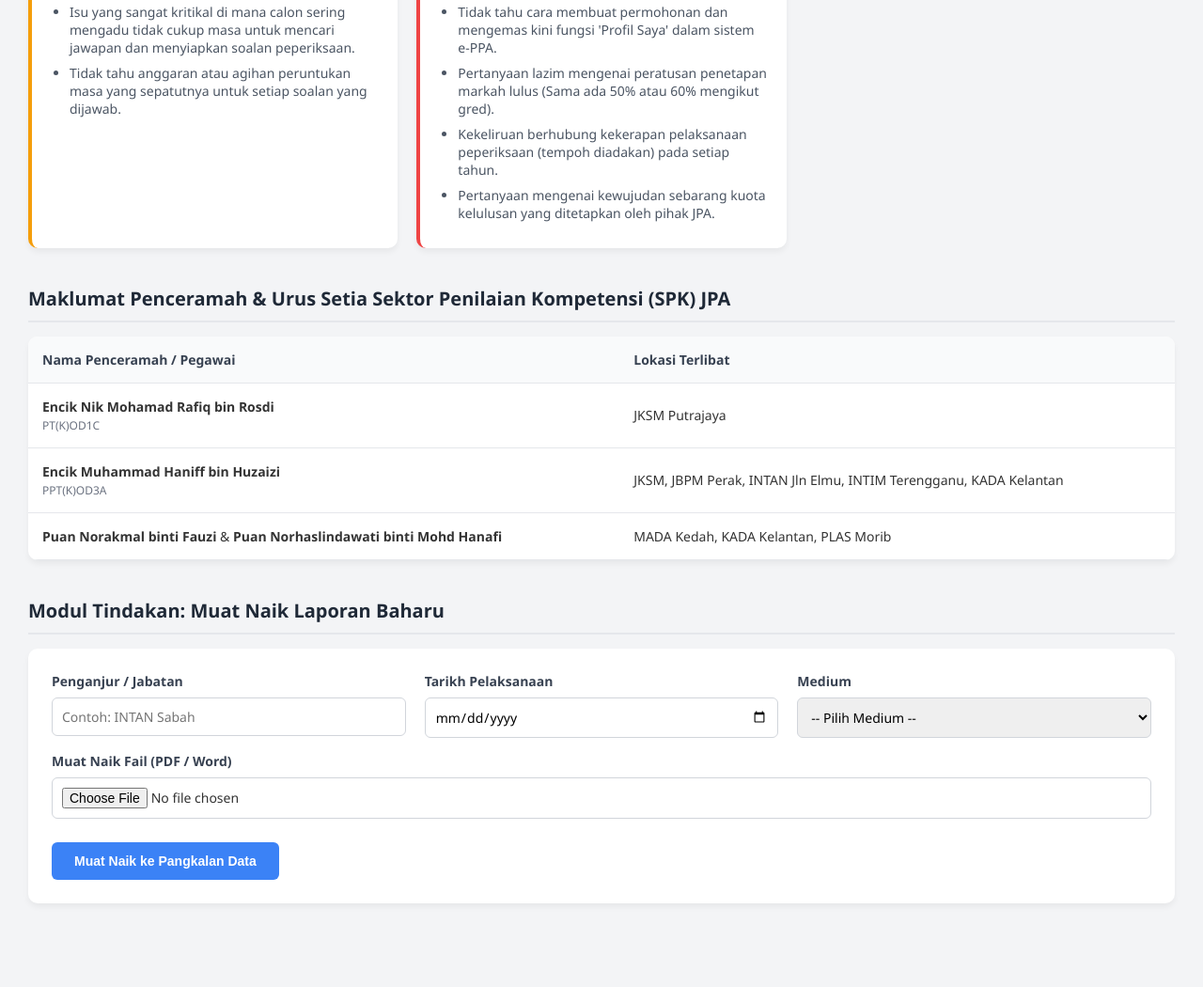
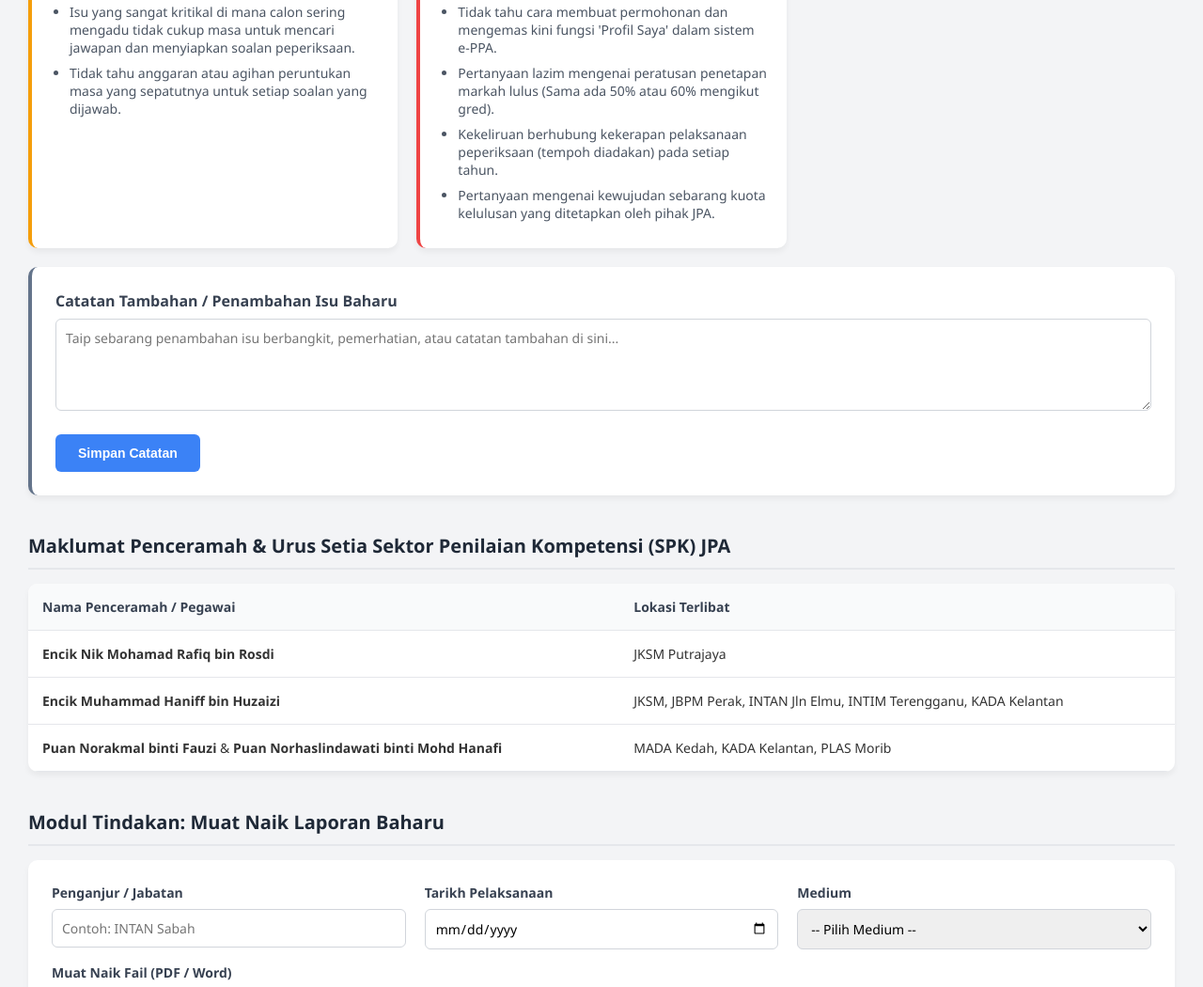
Before and after one commit to rfifth/dashboard-jpa, a plain HTML site: page index.html in a window 1280 px wide. Shown: the part 2052-3102 px from the top of the page at 94% size. Before the commit the page ends 3043 px from the top, so only its background shows below. Drawn offline with nearby package versions, Linux system fonts and the light colour scheme.

Commit message:
Update and rename Index.html to index.html

```diff
--- a/Index.html
+++ b/index.html
@@ -49,13 +49,13 @@
         .btn-link { background-color: #f9fafb; color: #3b82f6; padding: 8px 12px; border-radius: 6px; text-decoration: none; font-size: 12px; font-weight: bold; border: 1px solid #d1d5db; display: inline-block; transition: all 0.2s; white-space: nowrap; }
         .btn-link:hover { background-color: #e5e7eb; border-color: #9ca3af; color: #1d4ed8; }
 
-        /* Upload Module Styles */
+        /* Upload & Notes Module Styles */
         .upload-module { background: white; padding: 25px; border-radius: 10px; box-shadow: 0 4px 6px rgba(0,0,0,0.05); }
         .form-row { display: flex; gap: 20px; flex-wrap: wrap; margin-bottom: 15px; }
         .form-group { flex: 1; min-width: 200px; display: flex; flex-direction: column; }
         .form-group label { font-size: 14px; font-weight: 600; color: #374151; margin-bottom: 8px; }
-        .form-group input, .form-group select { width: 100%; padding: 10px; border: 1px solid #d1d5db; border-radius: 6px; font-size: 14px; font-family: inherit; }
-        .form-group input:focus, .form-group select:focus { outline: none; border-color: #3b82f6; box-shadow: 0 0 0 3px rgba(59, 130, 246, 0.1); }
+        .form-group input, .form-group select, .form-group textarea { width: 100%; padding: 10px; border: 1px solid #d1d5db; border-radius: 6px; font-size: 14px; font-family: inherit; }
+        .form-group input:focus, .form-group select:focus, .form-group textarea:focus { outline: none; border-color: #3b82f6; box-shadow: 0 0 0 3px rgba(59, 130, 246, 0.1); }
         .btn-submit { background-color: #3b82f6; color: white; border: none; padding: 12px 24px; font-size: 14px; font-weight: bold; border-radius: 6px; cursor: pointer; transition: background 0.2s; margin-top: 10px;}
         .btn-submit:hover { background-color: #2563eb; }
     </style>
@@ -218,6 +218,17 @@
         </div>
     </div>
 
+    <!-- MODUL BAHARU: Ruang Catatan Analisis -->
+    <div class="upload-module" style="margin-top: 20px; border-left: 4px solid #64748b;">
+        <div class="form-row">
+            <div class="form-group">
+                <label for="catatan-isu" style="font-size: 16px;">Catatan Tambahan / Penambahan Isu Baharu</label>
+                <textarea id="catatan-isu" rows="4" placeholder="Taip sebarang penambahan isu berbangkit, pemerhatian, atau catatan tambahan di sini..."></textarea>
+            </div>
+        </div>
+        <button class="btn-submit" onclick="alert('Catatan berjaya direkodkan secara setempat.')">Simpan Catatan</button>
+    </div>
+
     <!-- Maklumat Penceramah -->
     <div class="section-title">Maklumat Penceramah & Urus Setia Sektor Penilaian Kompetensi (SPK) JPA</div>
     <table class="data-table">
@@ -229,11 +240,11 @@
         </thead>
         <tbody>
             <tr>
-                <td><strong>Encik Nik Mohamad Rafiq bin Rosdi</strong><br><span style="color:#6b7280; font-size:12px;">PT(K)OD1C</span></td>
+                <td><strong>Encik Nik Mohamad Rafiq bin Rosdi</strong></td>
                 <td>JKSM Putrajaya</td>
             </tr>
             <tr>
-                <td><strong>Encik Muhammad Haniff bin Huzaizi</strong><br><span style="color:#6b7280; font-size:12px;">PPT(K)OD3A</span></td>
+                <td><strong>Encik Muhammad Haniff bin Huzaizi</strong></td>
                 <td>JKSM, JBPM Perak, INTAN Jln Elmu, INTIM Terengganu, KADA Kelantan</td>
             </tr>
             <tr>
```
